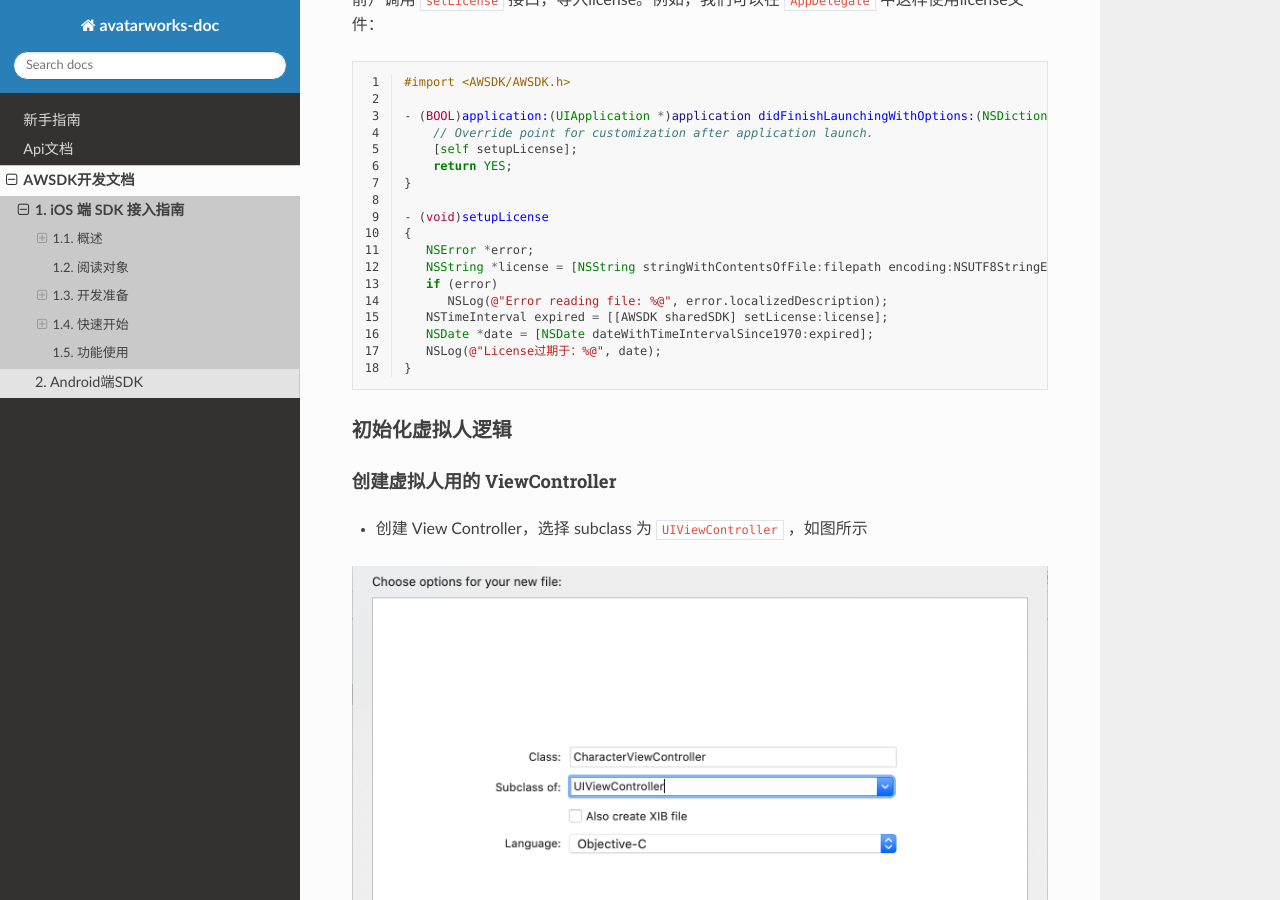
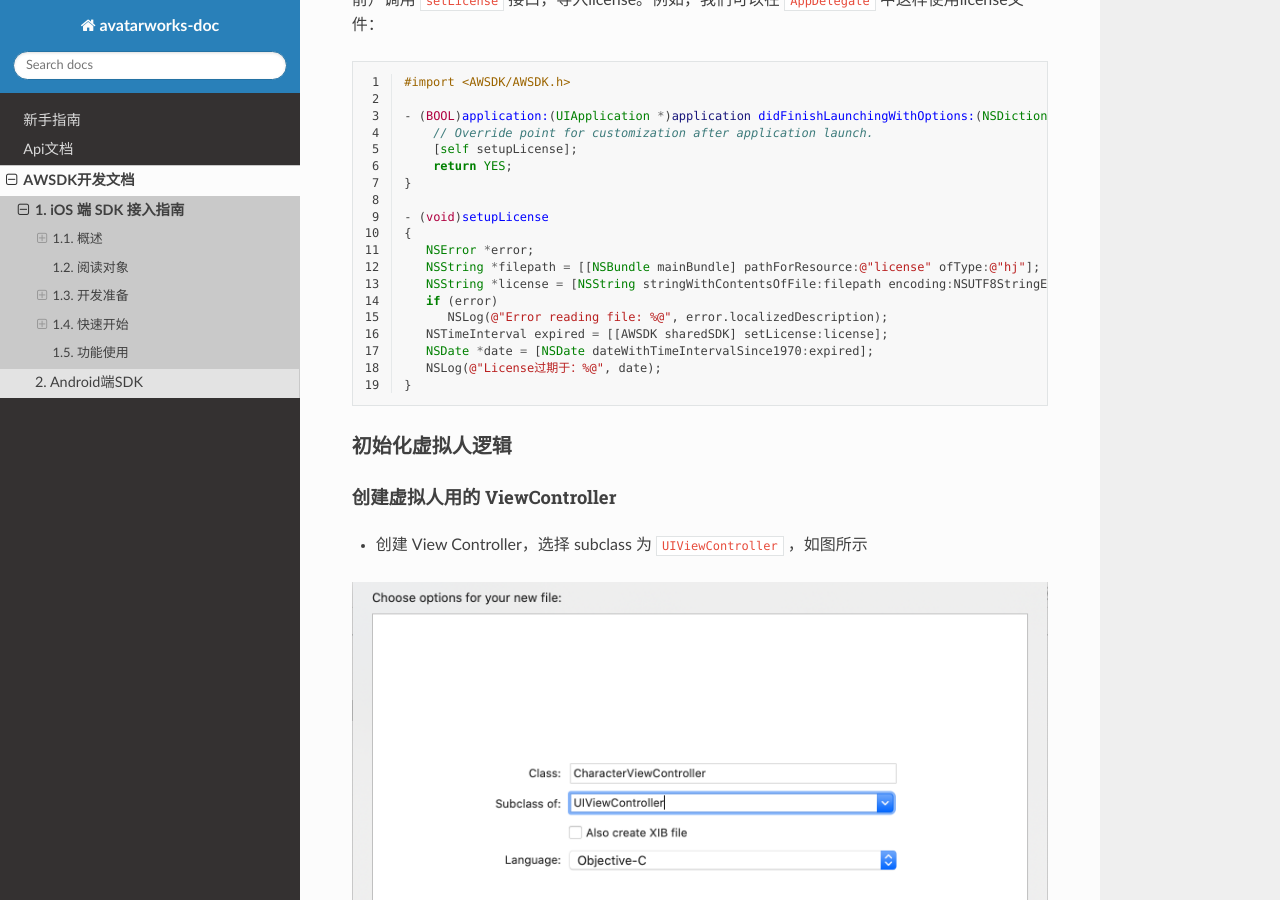
Before and after one commit to avatarworks/doc, a Sphinx documentation site: the page built from source/awsdk/ios.rst, in a window 1280 px wide and 900 px high, scrolled down 2021 px. Built offline with Sphinx 7.4.7 and the Read the Docs theme 2.0.0, drawn with Linux system fonts in a browser that asks for light colours; some of the changed lines change nothing that is shown; some of the changed text lies outside the part shown.

Commit message:
Update ios.rst

```diff
--- a/source/awsdk/ios.rst
+++ b/source/awsdk/ios.rst
@@ -28,7 +28,7 @@
 前置条件
 ~~~~~~~~
 
-- 已申请到了SDK的license
+- 取得有效的SDK license文件
 
 快速开始
 --------------------
@@ -66,6 +66,7 @@
    - (void)setupLicense
    {
       NSError *error;
+      NSString *filepath = [[NSBundle mainBundle] pathForResource:@"license" ofType:@"hj"];
       NSString *license = [NSString stringWithContentsOfFile:filepath encoding:NSUTF8StringEncoding error:&error];
       if (error)
          NSLog(@"Error reading file: %@", error.localizedDescription);
```
